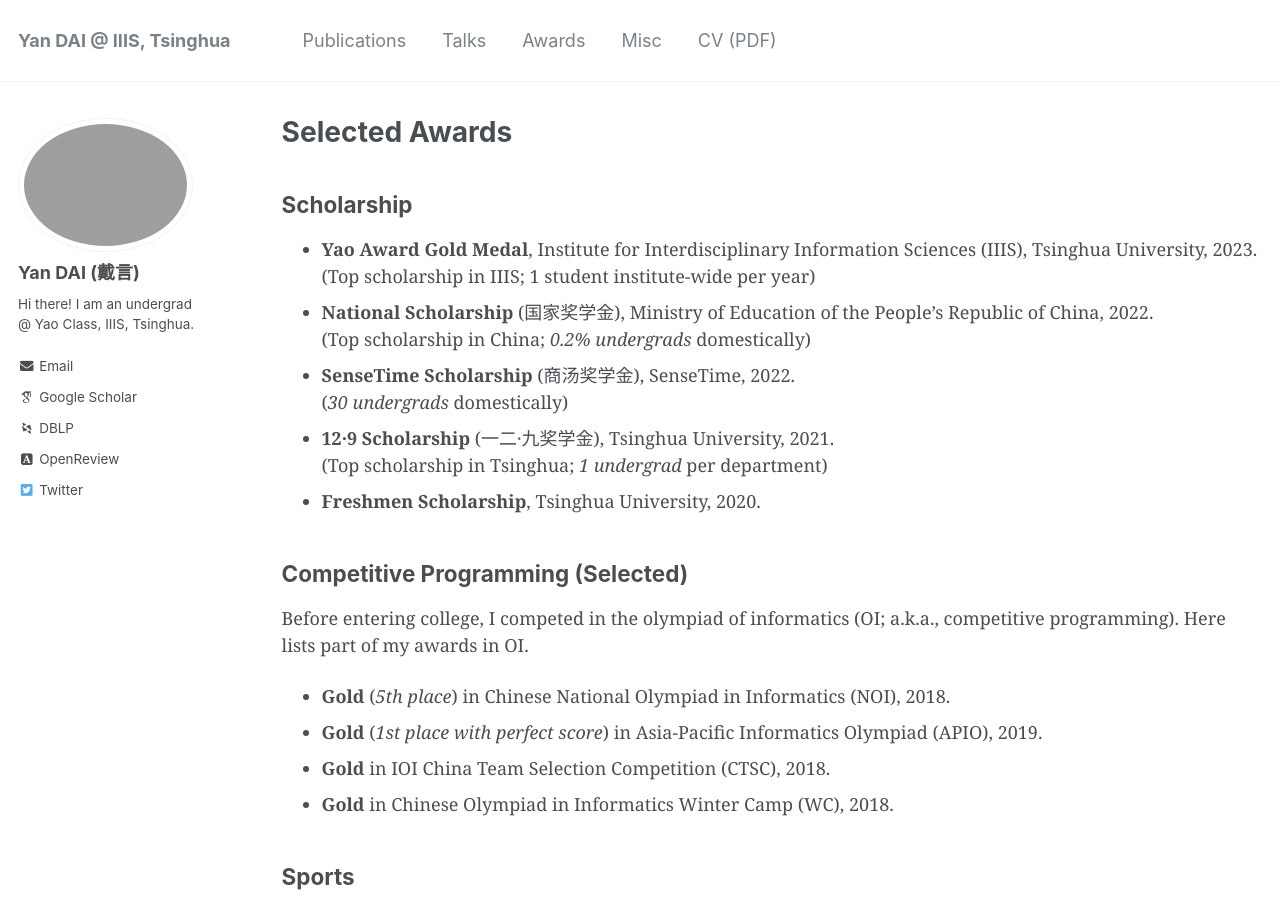
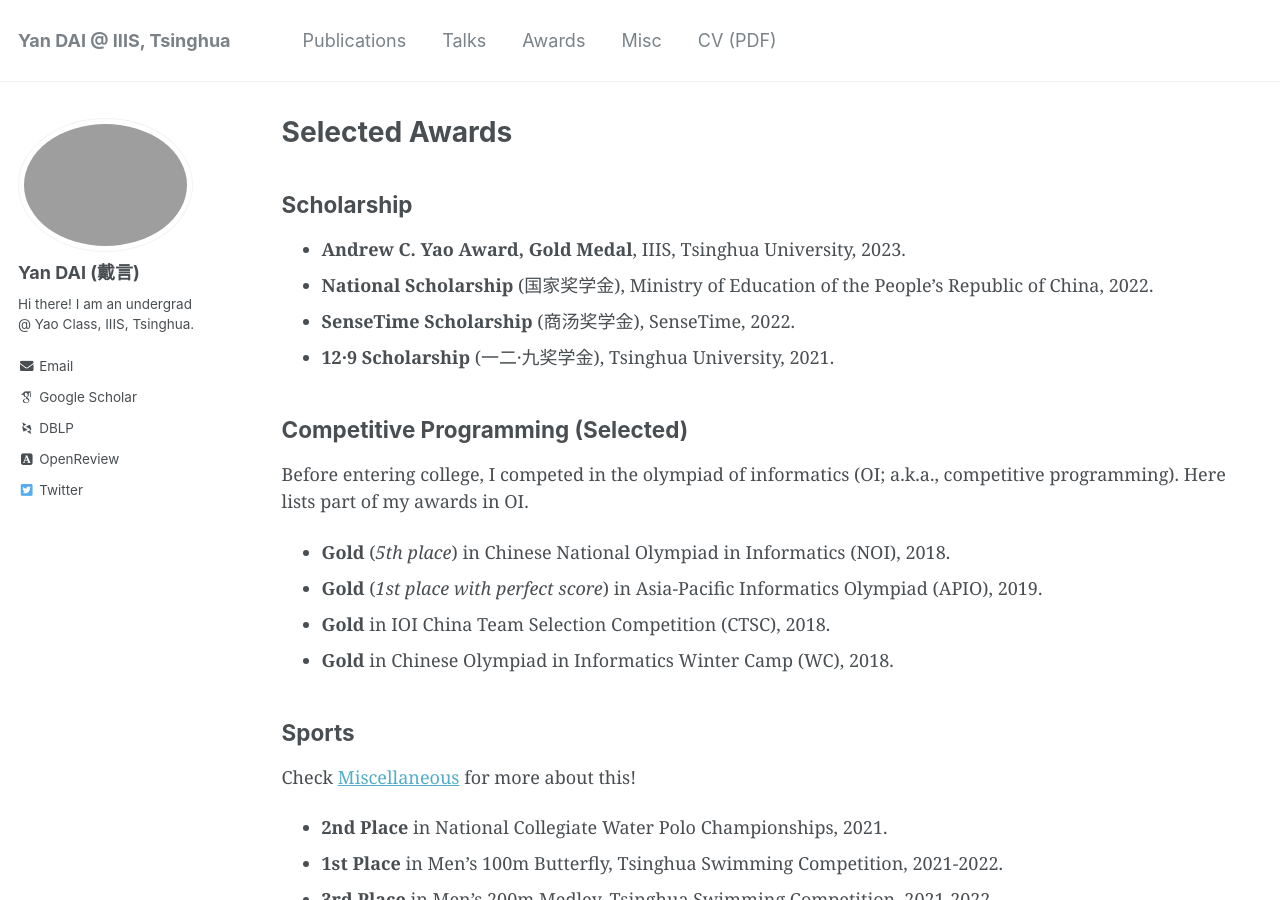
Before and after one commit to yandaichn/yandaichn.github.io, a Jekyll site: the page built from _pages/awards.md, in a window 1280 px wide and 900 px high. Built offline with Jekyll 4.4.1, drawn with Linux system fonts in a browser that asks for light colours; some web fonts are replaced.

Commit message:
Update CV

```diff
--- a/_pages/awards.md
+++ b/_pages/awards.md
@@ -6,17 +6,10 @@ author_profile: true
 ---
 
 ## Scholarship
-* **Yao Award Gold Medal**, Institute for Interdisciplinary Information Sciences (IIIS), Tsinghua University, 2023.
-(Top scholarship in IIIS; 1 student institute-wide per year)
+* **Andrew C. Yao Award, Gold Medal**, IIIS, Tsinghua University, 2023.
 * **National Scholarship** (国家奖学金), Ministry of Education of the People's Republic of China, 2022.
-(Top scholarship in China; *0.2% undergrads* domestically)
 * **SenseTime Scholarship** (商汤奖学金), SenseTime, 2022.
-(*30 undergrads* domestically)
 * **12·9 Scholarship** (一二·九奖学金), Tsinghua University, 2021.
-(Top scholarship in Tsinghua; *1 undergrad* per department)
-<!-- * **Tsinghua-IIICT Scholarship**, Institute for Interdisciplinary Information Core Technology, 2022. -->
-* **Freshmen Scholarship**, Tsinghua University, 2020.
-<!-- * **Xue Tang Scholarship**, Tsinghua University, 2020. -->
 
 ## Competitive Programming (Selected)
 Before entering college, I competed in the olympiad of informatics (OI; a.k.a., competitive programming). Here lists part of my awards in OI.
```
Also changed, not shown: 1 other file.
